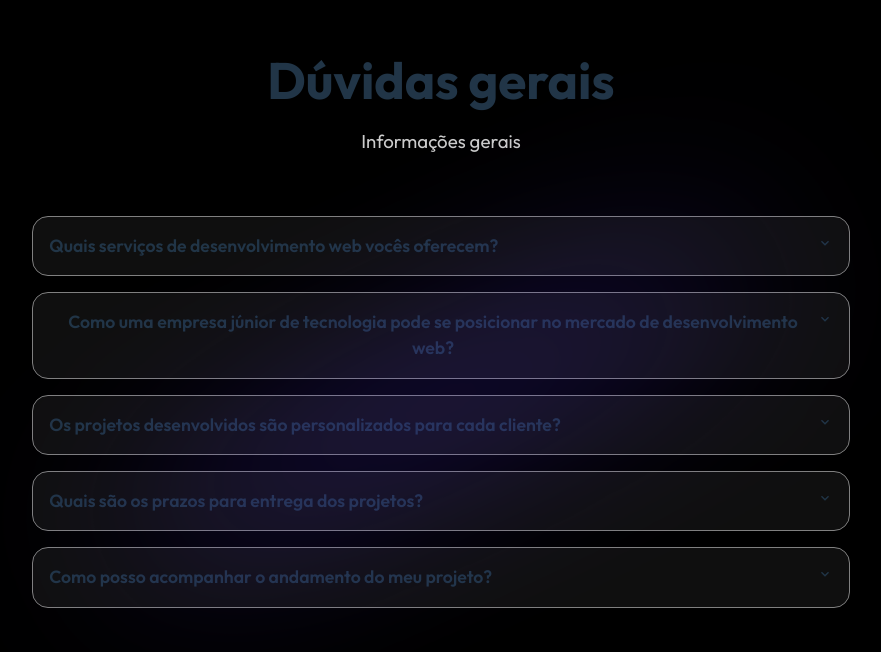
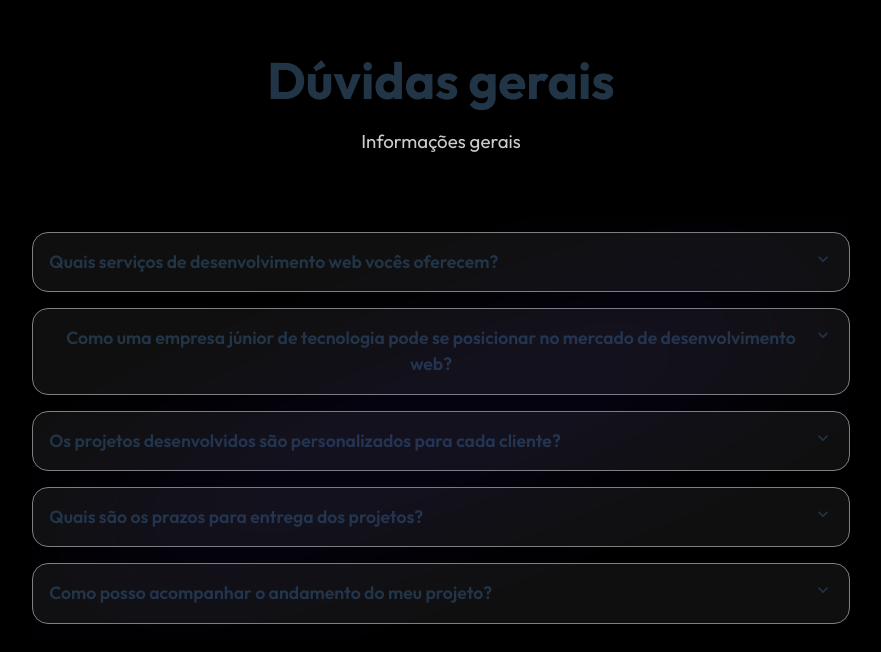
Before and after one commit to soulcodejr/SiteSoulCodeJr, a React (Vite) app in the folder frontend/: page / in a window 1280 px wide. Shown: the part 788-1440 px from the top of the page, without its empty margins (223-1104 px from the left). Built offline with nearby package versions, Linux system fonts and the light colour scheme.

Commit message:
Consertando feixe de luz

```diff
--- a/frontend/src/components/Card.css
+++ b/frontend/src/components/Card.css
@@ -12,6 +12,10 @@
 
     transition: all 0.3s ease;
 }
+
+.card-container.beam {
+    overflow: hidden;
+  }
 
 .content {
     background-color: transparent;
@@ -32,6 +36,7 @@
     opacity: 0;
     transition: max-height 0.3s ease-out;
     overflow: hidden;
+    text-align: left;
 
 }
 
@@ -53,6 +58,6 @@
 
 .duvidas-resposta.open {
     max-height: 40rem;
-    opacity: 1;
-    transition: max-height 0.5s ease-in, opacity 2s ease;
+    opacity: 0.8;
+    transition: max-height 0.8s ease-in, opacity 2s ease;
 }
--- a/frontend/src/components/Card.jsx
+++ b/frontend/src/components/Card.jsx
@@ -8,7 +8,7 @@ const Card = ({ pergunta, resposta }) => {
 
 
     return (
-        <div className='card-container' onClick={() => setIsOpen(!isOpen)}>
+        <div className='card-container beam' onClick={() => setIsOpen(!isOpen)}>
             <div className="content">
                 <div className='duvidas-pergunta'>{pergunta}</div>
                 {isOpen ? (
@@ -17,7 +17,7 @@ const Card = ({ pergunta, resposta }) => {
                     </div>
                 ) : (
                     <div className={`duvidas-icon-div ${isOpen ? 'open' : ''}`}>
-                        <MdOutlineKeyboardArrowDown className="duvidas-icon" />
+                        <MdOutlineKeyboardArrowDown className="duvidas-icon" size={20} />
                     </div>
                 )}
             </div>
--- a/frontend/src/components/Duvidas.css
+++ b/frontend/src/components/Duvidas.css
@@ -6,17 +6,19 @@
     transition: 0.6s ease-out, transform 0.6s ease-out;
 }
 
-.duvidas-container.beam::before {
+/* .duvidas-container.beam::before {
     content: '';
     position: absolute;
     width: 40px;
     height: 700px;
     background-color: rgba(81, 47, 235, 0.9);
     filter: blur(90px);
-    transform: translate(-50%, 5%) rotate(65deg);
+    transform: rotate(65deg);
     border-radius: 50%;
 
-}
+} */
+
+
 
 .duvidas-container,
 .duvidas-container * {
@@ -38,6 +40,22 @@
 
 
 .duvidas-lista {
+    position: relative;
+    overflow: hidden;
     max-width: 70%;
     margin: 0 auto;
 }
+
+.duvidas-lista.beam::before {
+    content: '';
+    position: absolute;
+    width: 100%;
+    height: 16px;
+    top: 50%;
+    left: 50%;
+    background: rgba(81, 47, 235, 0.9);
+    filter: blur(80px);
+    transform: translate(-50%, -50%) rotate(-20deg);
+    border-radius: 50%;
+    z-index: 0;
+}
--- a/frontend/src/components/Duvidas.jsx
+++ b/frontend/src/components/Duvidas.jsx
@@ -4,10 +4,10 @@ import './Duvidas.css'
 
 const Duvidas = () => {
     return (
-        <div className='duvidas-container beam'>
+        <div className='duvidas-container'>
             <h1 className='outfit-bold'>Dúvidas gerais</h1>
             <h3 className='outfit-normal'>Informações gerais</h3>
-            <div className="duvidas-lista">
+            <div className="duvidas-lista beam">
                 {perguntas.map((item, index) => (
                     <Card
                         key={index}
```
